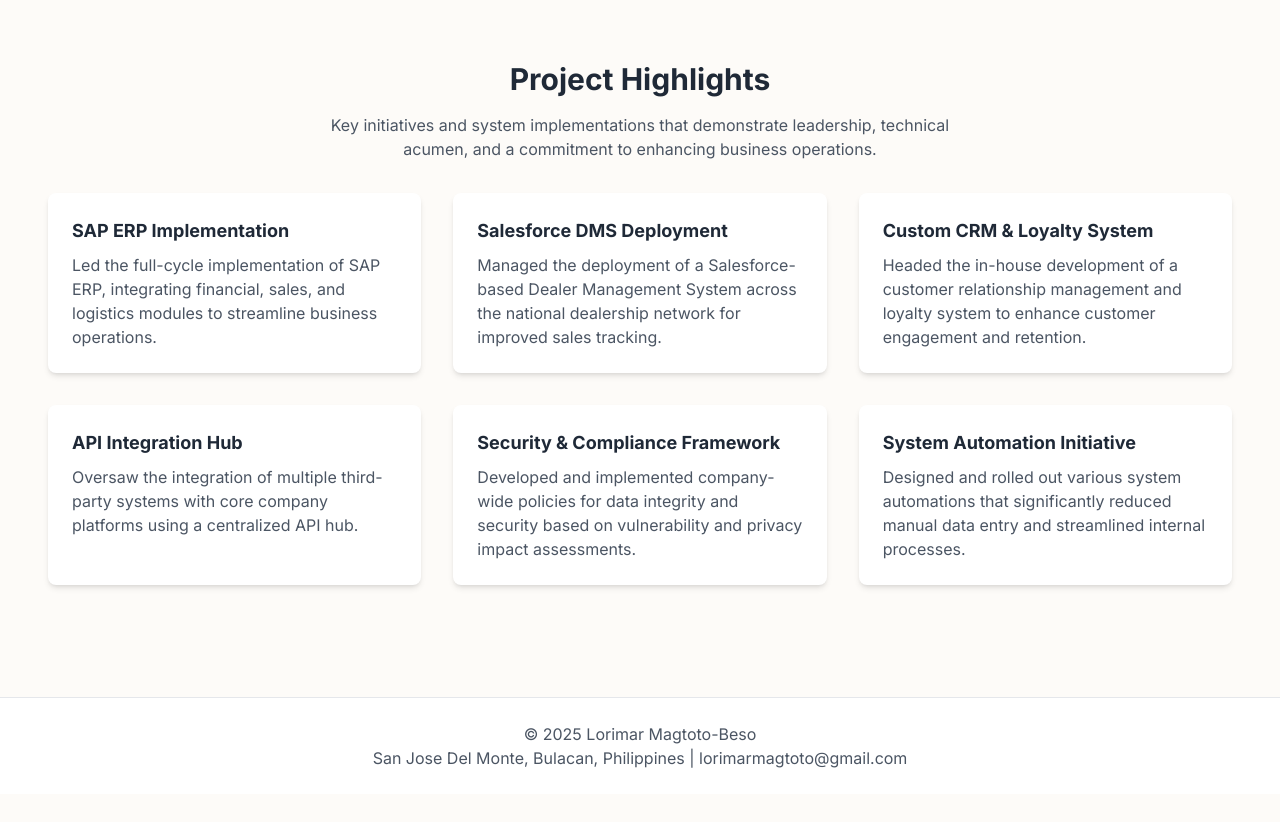
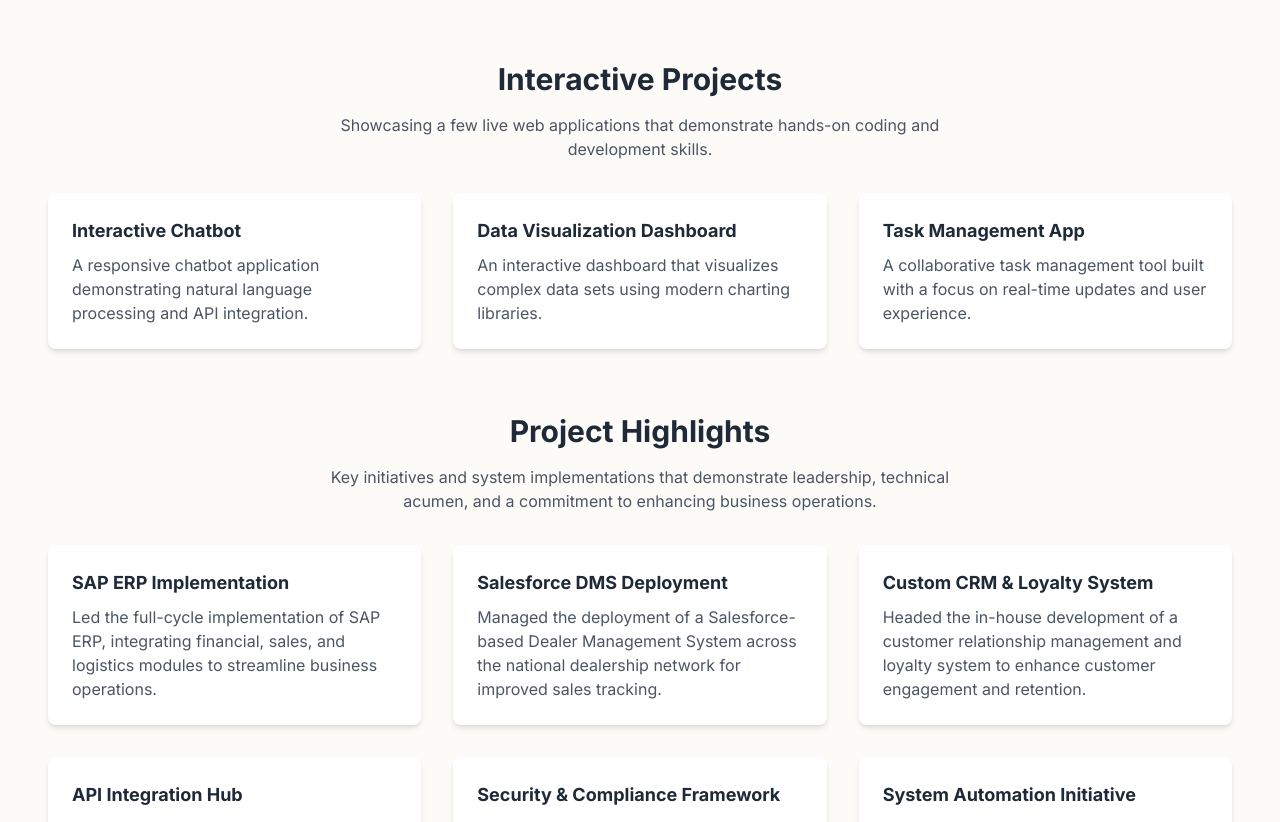
Before and after one commit to lmagtoto88/InteractiveResume, a plain HTML site: page index.html in a window 1280 px wide. Shown: the part 1295-2117 px from the top of the page. Before the commit the page ends 2089 px from the top, so only its background shows below. Drawn offline with nearby package versions, Linux system fonts and the light colour scheme.

Commit message:
Update index.html

```diff
--- a/index.html
+++ b/index.html
@@ -10,8 +10,8 @@
     <link rel="preconnect" href="https://fonts.gstatic.com" crossorigin>
     <link href="https://fonts.googleapis.com/css2?family=Inter:wght@400;500;700&display=swap" rel="stylesheet">
     <!-- Chosen Palette: Warm Neutrals with Subtle Blue Accent -->
-    <!-- Application Structure Plan: The application is structured into four main thematic sections: a header for identity, 'Career Journey' for chronological experience, 'Core Competencies' for skills visualization, and 'Project Highlights' for detailed accomplishments. This structure was chosen to guide the user from a high-level summary to specific details logically. The interactive timeline and skills chart make the information more digestible and engaging than a static list, improving usability and allowing users to quickly grasp key qualifications. The career journey is now grouped by company, allowing for a clearer view of progression within a single organization. -->
-    <!-- Visualization & Content Choices: 1. Career Journey (Experience) -> Goal: Show change over time -> Viz: Interactive Timeline (HTML/CSS/JS) -> Interaction: Clicking on a company name expands to reveal roles and their details. Justification: Grouping by company provides a clearer, more logical narrative for progression, which is more intuitive for viewers. 2. Core Competencies (Skills) -> Goal: Compare skill proficiency/focus -> Viz: Radar Chart (Chart.js) -> Interaction: Hovering over points shows skill names. Justification: A radar chart provides a quick, holistic view of technical and managerial strengths. 3. Project Highlights (Key Accomplishments) -> Goal: Organize and detail key projects -> Viz: Clickable Cards (HTML/CSS/JS) -> Interaction: Clicking a card reveals project details. Justification: Cards are a clean, modern way to present distinct pieces of information. -->
+    <!-- Application Structure Plan: The application is structured into five main thematic sections: a header for identity, 'Career Journey' for chronological experience, 'Core Competencies' for skills visualization, 'Interactive Projects' for a demonstration of skills, and 'Project Highlights' for detailed accomplishments. This structure was chosen to guide the user from a high-level summary to specific details logically. The interactive timeline and skills chart make the information more digestible and engaging than a static list, improving usability and allowing users to quickly grasp key qualifications. The career journey is now grouped by company, allowing for a clearer view of progression within a single organization. -->
+    <!-- Visualization & Content Choices: 1. Career Journey (Experience) -> Goal: Show change over time -> Viz: Interactive Timeline (HTML/CSS/JS) -> Interaction: Clicking on a company name expands to reveal roles and their details. Justification: Grouping by company provides a clearer, more logical narrative for progression, which is more intuitive for viewers. 2. Core Competencies (Skills) -> Goal: Compare skill proficiency/focus -> Viz: Radar Chart (Chart.js) -> Interaction: Hovering over points shows skill names. Justification: A radar chart provides a quick, holistic view of technical and managerial strengths. 3. Interactive Projects -> Goal: Showcase live, hands-on work -> Viz: Clickable Cards with links (HTML/CSS/JS) -> Interaction: Clicking a card directs to an external project. Justification: This new section allows for a more dynamic and impressive showcase of actual applications. 4. Project Highlights (Key Accomplishments) -> Goal: Organize and detail key projects -> Viz: Clickable Cards (HTML/CSS/JS) -> Interaction: Clicking a card reveals project details. Justification: Cards are a clean, modern way to present distinct pieces of information. -->
     <!-- CONFIRMATION: NO SVG graphics used. NO Mermaid JS used. -->
     <style>
         body {
@@ -80,6 +80,7 @@
             <div class="hidden md:flex space-x-8">
                 <a href="#journey" class="nav-link text-gray-600 hover:text-blue-500 border-b-2 border-transparent pb-1">Career Journey</a>
                 <a href="#competencies" class="nav-link text-gray-600 hover:text-blue-500 border-b-2 border-transparent pb-1">Competencies</a>
+                <a href="#apps" class="nav-link text-gray-600 hover:text-blue-500 border-b-2 border-transparent pb-1">Interactive Projects</a>
                 <a href="#projects" class="nav-link text-gray-600 hover:text-blue-500 border-b-2 border-transparent pb-1">Project Highlights</a>
             </div>
         </nav>
@@ -106,6 +107,13 @@
             <p class="text-center text-gray-600 mb-8 max-w-2xl mx-auto">A visual representation of key skills, balancing technical expertise with project management and strategic planning capabilities.</p>
             <div class="chart-container">
                 <canvas id="skillsChart"></canvas>
+            </div>
+        </section>
+
+        <section id="apps" class="mb-16">
+            <h2 class="text-3xl font-bold text-center text-gray-800 mb-4">Interactive Projects</h2>
+            <p class="text-center text-gray-600 mb-8 max-w-2xl mx-auto">Showcasing a few live web applications that demonstrate hands-on coding and development skills.</p>
+            <div id="apps-container" class="grid md:grid-cols-2 lg:grid-cols-3 gap-8">
             </div>
         </section>
 
@@ -185,6 +193,25 @@
                 }
             ];
 
+            // New data for Interactive Projects section
+            const appsData = [
+                {
+                    title: 'Interactive Chatbot',
+                    description: 'A responsive chatbot application demonstrating natural language processing and API integration.',
+                    link: '#' // Placeholder link
+                },
+                {
+                    title: 'Data Visualization Dashboard',
+                    description: 'An interactive dashboard that visualizes complex data sets using modern charting libraries.',
+                    link: '#' // Placeholder link
+                },
+                {
+                    title: 'Task Management App',
+                    description: 'A collaborative task management tool built with a focus on real-time updates and user experience.',
+                    link: '#' // Placeholder link
+                }
+            ];
+
             const projectsData = [
                 {
                     title: 'SAP ERP Implementation',
@@ -237,6 +264,20 @@
                     const details = companyEl.querySelector('.details');
                     details.classList.toggle('hidden');
                 });
+            });
+
+            // Populate new Interactive Projects section
+            const appsContainer = document.getElementById('apps-container');
+            appsData.forEach(app => {
+                const card = document.createElement('div');
+                card.className = 'bg-white p-6 rounded-lg shadow-md hover:shadow-xl transition-shadow duration-300 cursor-pointer';
+                card.innerHTML = `
+                    <a href="${app.link}" target="_blank" rel="noopener noreferrer" class="block">
+                        <h3 class="text-lg font-bold text-gray-800 mb-2">${app.title}</h3>
+                        <p class="text-gray-600">${app.description}</p>
+                    </a>
+                `;
+                appsContainer.appendChild(card);
             });
 
             const projectsContainer = document.getElementById('projects-container');
```
